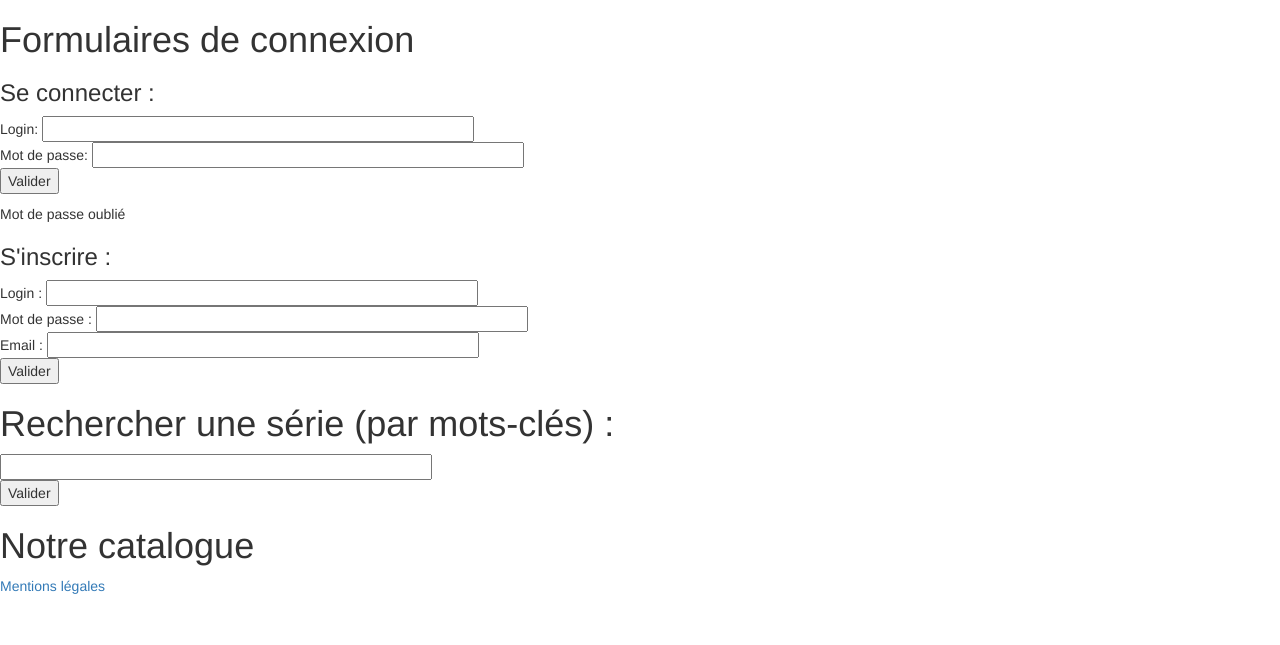
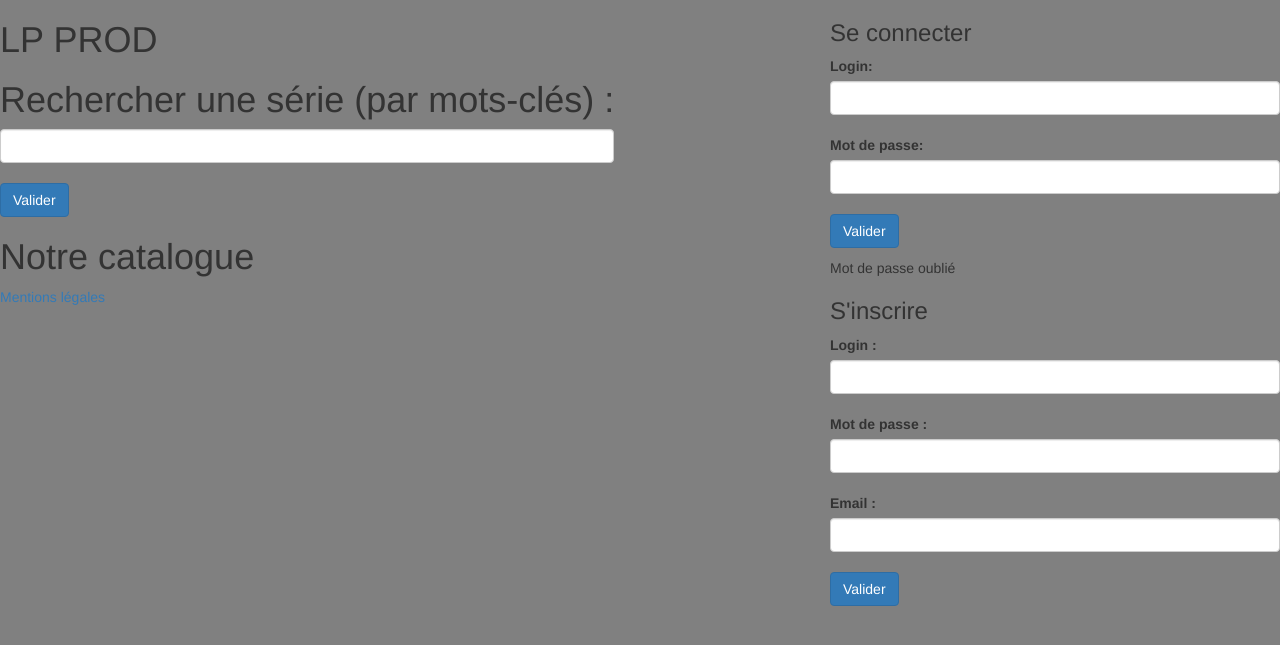
Before and after one commit to Wendeline/LPProd, a PHP site: page /LPProd/ in a window 1280 px wide. Shown: the top 645 px of the page. Run offline with PHP 8.4, Linux system fonts and the light colour scheme; data that the repository does not hold is empty; some libraries are stand-ins or nearby versions.

Commit message:
Avec le css de Baptiste c'est plus joli

```diff
--- a/MentionsLegales.php
+++ b/MentionsLegales.php
@@ -1,3 +1,4 @@
+<link rel="stylesheet" href="all.css">
 <h1> Mentions légales</h1>
 <i>En vigueur au 06/06/2022</i>
 
--- /dev/null
+++ b/all.css
@@ -0,0 +1,24 @@
+head{
+    position: absolute;
+    top :0;
+    left:0;
+}
+body{
+    background-color: grey;
+    position: relative;
+}
+.connexion{
+    position: fixed;
+    top: 0;
+    right: 0;
+
+}
+.SearchKeywords{
+    width: fit-content;
+
+
+}
+.catalogue{
+
+
+}
--- a/historique.php
+++ b/historique.php
@@ -10,10 +10,14 @@ include('mylib.php');
   <meta charset="utf-8">
   <meta name="viewport" content="width=device-width, initial-scale=1">
   <link rel="stylesheet" href="https://maxcdn.bootstrapcdn.com/bootstrap/3.4.1/css/bootstrap.min.css">
+  <link rel="stylesheet" href="all.css">
   <script src="https://ajax.googleapis.com/ajax/libs/jquery/3.6.0/jquery.min.js"></script>
   <script src="https://maxcdn.bootstrapcdn.com/bootstrap/3.4.1/js/bootstrap.min.js"></script>
 </head>
 <body>
+
+<a href="http://localhost/LPProd/index.php">Revenir au menu principal</a>
+<br><br>
 
 <?php
 
--- a/index.php
+++ b/index.php
@@ -10,47 +10,50 @@ include('mylib.php');
   <meta charset="utf-8">
   <meta name="viewport" content="width=device-width, initial-scale=1">
   <link rel="stylesheet" href="https://maxcdn.bootstrapcdn.com/bootstrap/3.4.1/css/bootstrap.min.css">
+  <link rel="stylesheet" href="all.css">
   <script src="https://ajax.googleapis.com/ajax/libs/jquery/3.6.0/jquery.min.js"></script>
   <script src="https://maxcdn.bootstrapcdn.com/bootstrap/3.4.1/js/bootstrap.min.js"></script>
+  <h1> LP PROD </h1>
 </head>
 <body>
 
 <?php
+
 if(empty($_SESSION['idUtilisateur'])){
   ?>
   <div class="connexion">
 
-    <h1> Formulaires de connexion</h1>
-
-      <form action="TraitementConnexion.php" method="GET" >
-          <h3>Se connecter : </h3>
-          Login: <input type="text" size="50" name="pseudo" /></br>
-          Mot de passe: <input type="password" size="50" name="mdp"  /></br>
-          <input name="_method" type="hidden" value="GET" />
-          <input type="submit" value="Valider" /> </p>
+    <div class="seconnecter">
+      <form action="TraitementConnexion.php" method="GET"  >
+          <h3>Se connecter </h3>
+          <label class="form-label">Login:</label> <input type="text" size="50" name="pseudo" class="form-control" /></br>
+          <label class="form-label"> Mot de passe:</label> <input type="password" size="50" name="mdp" class="form-control" /></br>
+          <input name="_method" type="hidden" value="GET"  />
+          <input type="submit" value="Valider" class="btn btn-primary" /> </p>
           <p> Mot de passe oublié </p> <!-- à coder plus tard, ça sera un lien vers un formulaire qui dde le mail et envoie donc un mail -->
       </form>
-
+    </div>
+    <div class="sinscrire">
       <form action="TraitementConnexion.php" method="POST" >
-          <h3>S'inscrire : </h3>
-          Login : <input type="text" size="50" name="pseudo" /> </br>
-          Mot de passe : <input type="password" size="50" name="mdp" /> </br>
-          Email : <input type="email" size="50" name="email" /> </br>
+          <h3>S'inscrire </h3>
+          <label class="form-label">Login :</label> <input type="text" size="50" name="pseudo" class="form-control" /> </br>
+          <label class="form-label">Mot de passe :</label> <input type="password" size="50" name="mdp" class="form-control"/> </br>
+          <label class="form-label">Email : </label><input type="email" size="50" name="email" class="form-control"/> </br>
           <input name="_method" type="hidden" value="POST" />
-          <input type="submit" value="Valider" /> </p>
+          <input type="submit" value="Valider" class="btn btn-primary"/> </p>
       </form>
-
+    </div>
   </div>
 <?php }else{
   ?>
   <form action="deconnexion.php" method="POST" >
   <input name="idUtilisateur" type="hidden" />
-  <input type="submit" value="Déconnexion" />
+  <input type="submit" value="Déconnexion" class="btn btn-primary" />
   </form>
 
   <form action="ProfilUtilisateur.php" method="POST" >
   <input name="idUtilisateur" type="hidden" value="<?php $_SESSION['idUtilisateur'] ?>" />
-  <input type="submit" value="Profil" />
+  <input type="submit" value="Profil" class="btn btn-primary" />
   </form>
   <?php
 } ?>
@@ -59,8 +62,8 @@ if(empty($_SESSION['idUtilisateur'])){
   <h1> Rechercher une série (par mots-clés) : </h1>
 
     <form action="search.php" method="GET" >
-        <input type="text" size="50" name="mots" /></br>
-        <input type="submit" value="Valider" /> </p>
+        <input type="text" size="50" name="mots" class="form-control" /></br>
+        <input type="submit" value="Valider" class="btn btn-primary" />  </p>
     </form>
 </div>
 
@@ -106,12 +109,12 @@ if(empty($_SESSION['idUtilisateur'])){
             <form action="SaveLike.php" method="POST" >
             <?php echo("<input name='serie' value ='".$idS."' type='hidden' />") ?>
             <input name="aime" value ="1" type="hidden" />
-            <input type="submit" value="J'aime" />
+            <input type="submit" value="J'aime" class="btn btn-primary" />
             </form>
             <form action="SaveLike.php" method="POST" >
             <?php echo("<input name='serie' value ='".$idS."' type='hidden' />") ?>
             <input name="aime" value ="0" type="hidden" />
-            <input type="submit" value="Je n'aime pas" />
+            <input type="submit" value="Je n'aime pas" class="btn btn-primary" />
             </form>
 
             <?php
```
Also changed, not shown: ProfilUtilisateur.php (+4 -3 lines).
